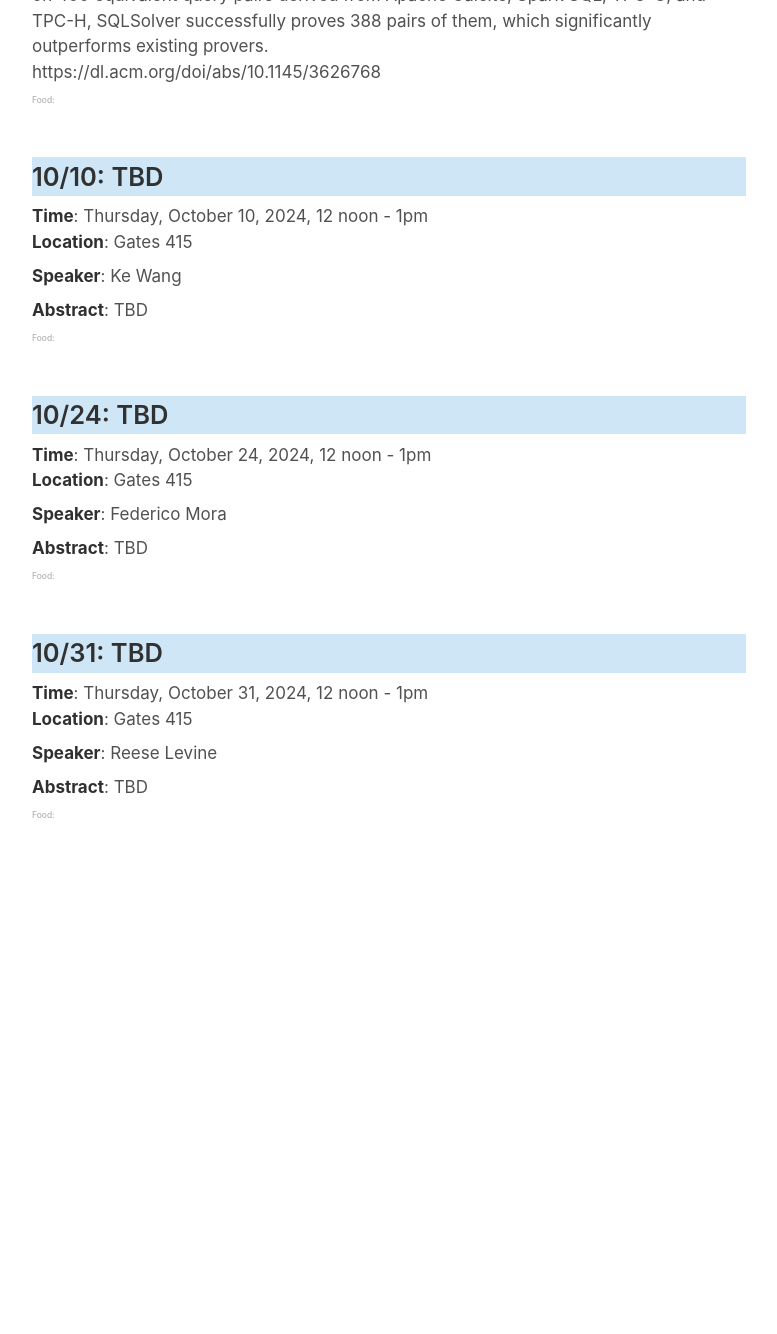
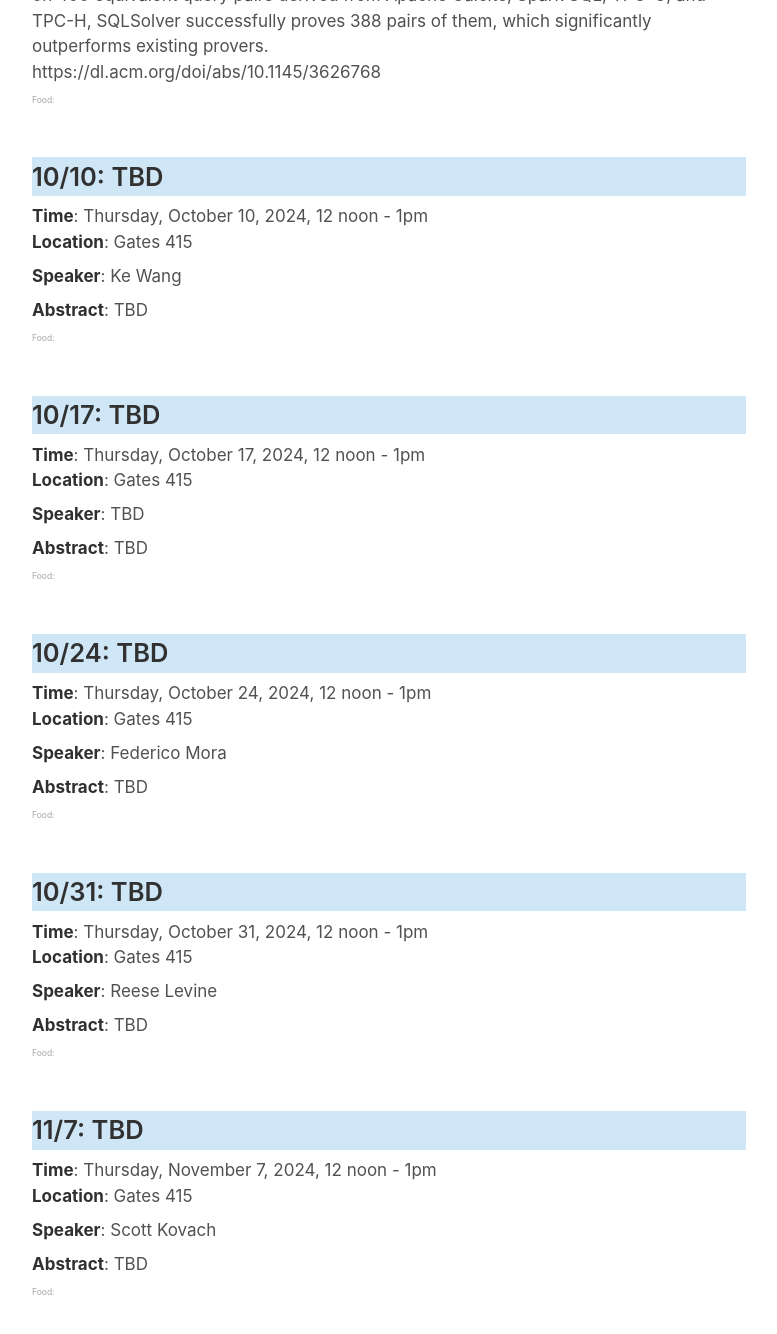
Before and after one commit to software-research-lunch/software-research-lunch.github.io, a Jekyll site: the page built from index.html, in a window 1280 px wide and 1400 px high, scrolled down 1019 px. Shown: the top 1334 px of the window, without its empty margins (251-1028 px from the left). Built offline with Jekyll 4.4.1, drawn with Linux system fonts in a browser that asks for light colours; before the commit the page ends 1943 px from its top, so only the background shows below that.

Commit message:
_data: prefill schedule with some more speakers and dates

```diff
--- a/_data/schedule.yml
+++ b/_data/schedule.yml
@@ -69,6 +69,11 @@ y24_fall:
       title: "TBD"
       speaker: "Ke Wang"
       bio: ""
+    - date: "2024-10-17"
+      abstract: "TBD"
+      title: "TBD"
+      speaker: "TBD"
+      bio: ""
     - date: "2024-10-24"
       abstract: "TBD"
       title: "TBD"
@@ -78,6 +83,11 @@ y24_fall:
       abstract: "TBD"
       title: "TBD"
       speaker: "Reese Levine"
+      bio: ""
+    - date: "2024-11-7"
+      abstract: "TBD"
+      title: "TBD"
+      speaker: "Scott Kovach"
       bio: ""
 
 y24_summer:
```
